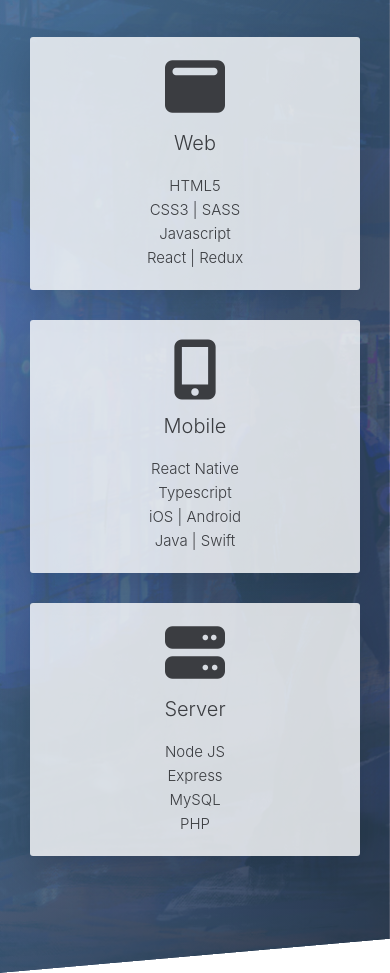
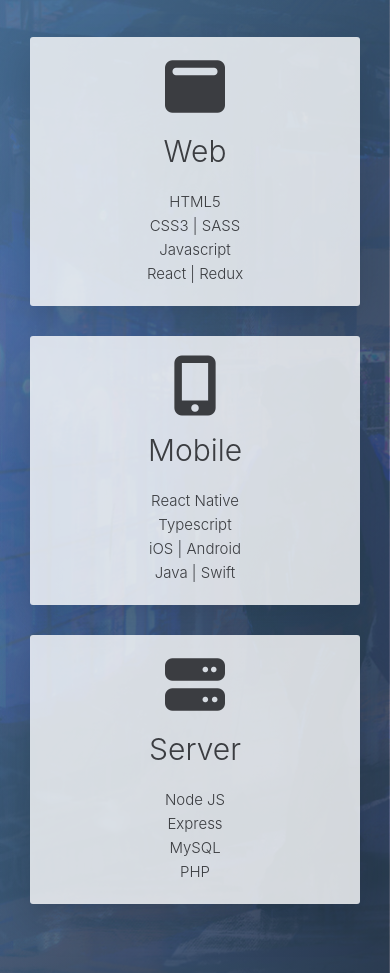
Before and after one commit to chris24elias/portfolio, a React (Create React App) app: page / in a window 390 px wide. Shown: the part 1340-2313 px from the top of the page. Built offline with nearby package versions, Linux system fonts and the light colour scheme.

Commit message:
fixed skill fontsize on mobile

```diff
--- a/public/css/main.css
+++ b/public/css/main.css
@@ -304,7 +304,7 @@ a {
     margin-bottom: 1.5rem !important; }
     @media (max-width: 37.5em) {
       .skill-box-title {
-        font-size: 2rem; } }
+        font-size: 3rem; } }
 
 .section-projects {
   padding: 10rem 0; }
--- a/scss/_skills.scss
+++ b/scss/_skills.scss
@@ -100,7 +100,7 @@
     font-weight: 300;
     margin-bottom: 1.5rem !important;
     @include respond(phone) {
-      font-size: 2rem;
+      font-size: 3rem;
     }
   }
 
```
